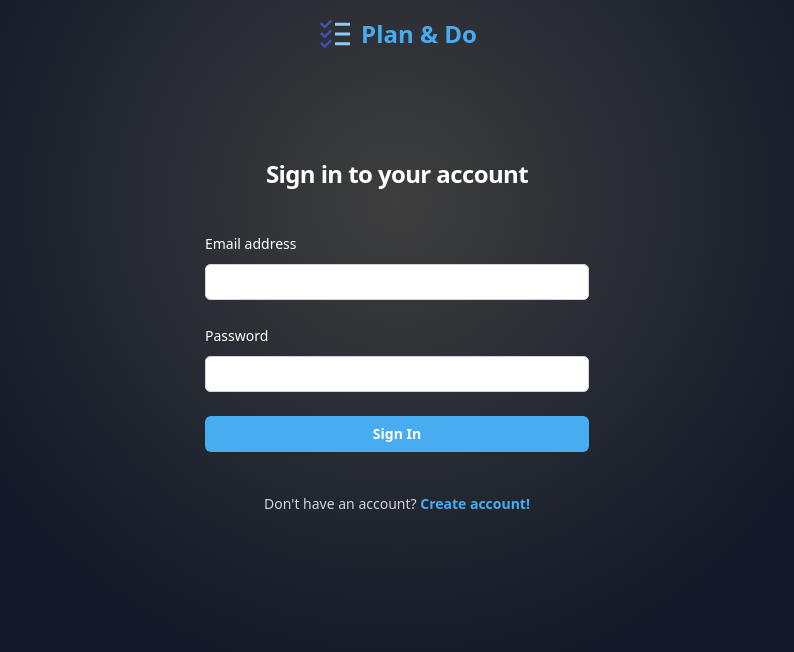
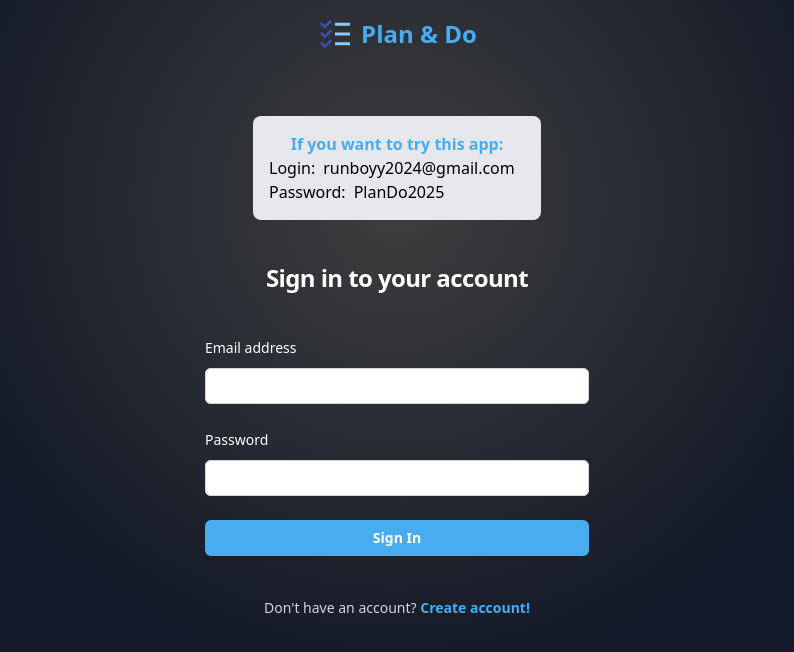
Before and after one commit to WojtekJ98/Front-end-PlanAndDo, a React (Vite) app: page /login in a window 1280 px wide. Shown: the top 652 px of the page, without its empty margins (243-1037 px from the left). Built offline with nearby package versions, Linux system fonts and the light colour scheme.

Commit message:
add date to log in

```diff
--- a/src/page/login/index.tsx
+++ b/src/page/login/index.tsx
@@ -66,7 +66,22 @@ export default function Login() {
         </header>
         <main>
           <div className="flex min-h-full flex-1 flex-col justify-center px-6 py-12 lg:px-8">
-            <div className="sm:mx-auto sm:w-full sm:max-w-sm">
+            <div className="sm:mx-auto sm:w-full sm:max-w-sm ">
+              <div className="bg-gray-200 p-4 rounded-lg w-72 mx-auto">
+                <p className="text-center font-lg text-seccondColor font-semibold">
+                  If you want to try this app:
+                </p>
+                <div>
+                  <div className="flex justify-start items-center gap-2">
+                    <span>Login:</span>
+                    <span>runboyy2024@gmail.com</span>
+                  </div>
+                  <div className="flex justify-start items-center gap-2">
+                    <span>Password:</span>
+                    <span>PlanDo2025</span>
+                  </div>
+                </div>
+              </div>
               <h2 className="mt-10 text-center text-2xl/9 font-bold tracking-tight text-white">
                 Sign in to your account
               </h2>
```
